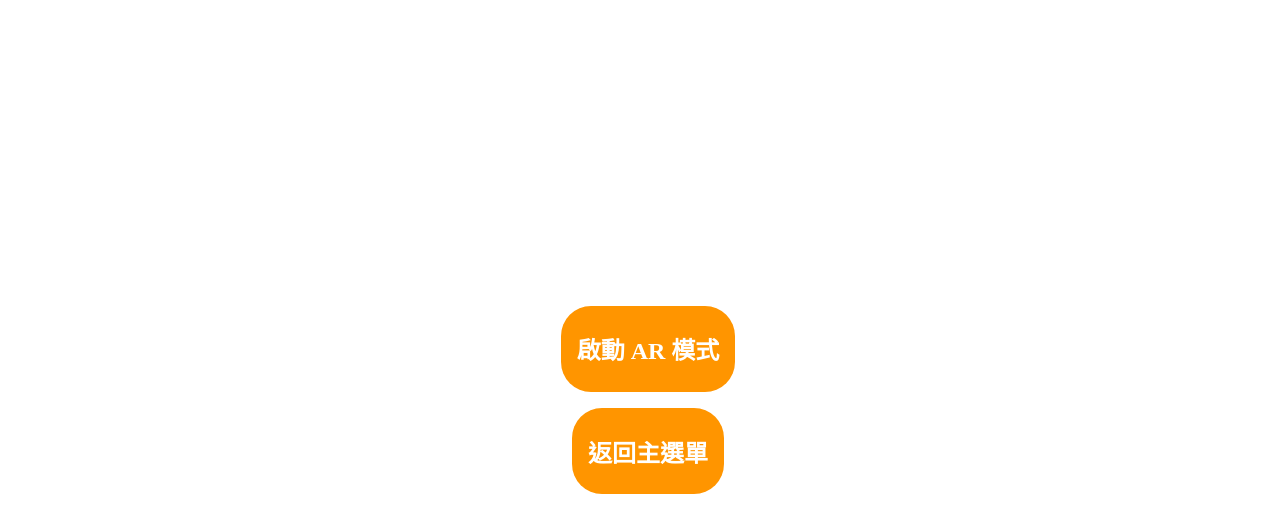
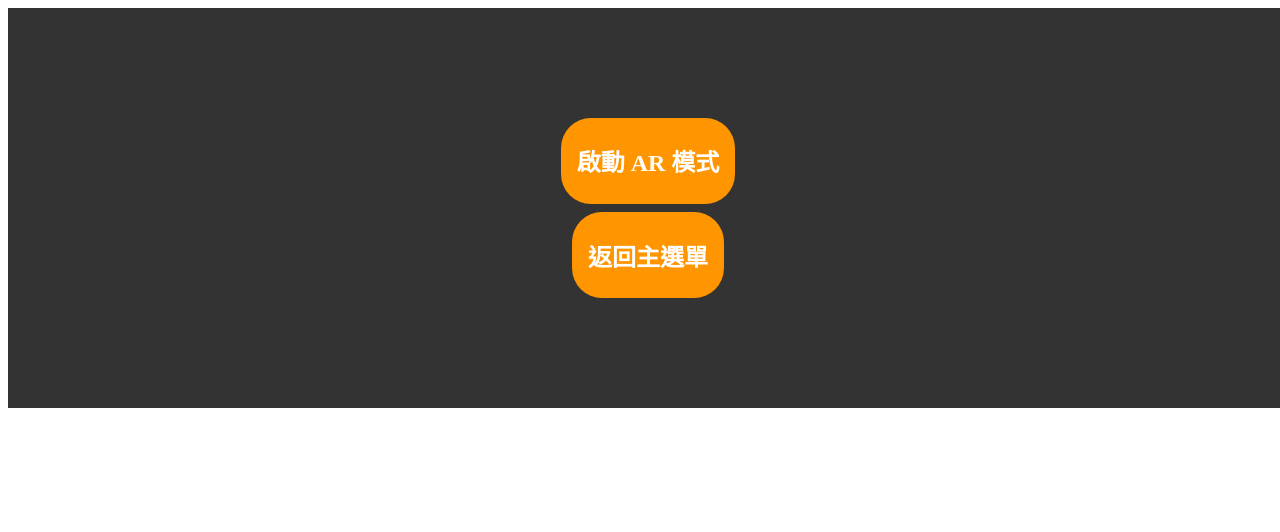
Before and after one commit to hot7585325/WebAR_Demo, a website built with Vite: page PlaneTracking_ios.html in a window 1280 px wide. Built offline with nearby package versions, Linux system fonts and the light colour scheme.

Commit message:
測試修正

```diff
--- a/src/css/styles_P.css
+++ b/src/css/styles_P.css
@@ -86,10 +86,10 @@
     display: flex;
     position: absolute;
     z-index: 1000;
-    bottom: 0;
+    bottom: 50;
     width: 100vw;
-    height: 100vh;
-    background-color: rgba(0, 0, 0, 0);
+    height: 50vh;
+    background-color: rgba(0, 0, 0, 0.801);
 
     justify-content: center;
     align-items: center;
--- a/src/js/PlaneTrackindMode.js
+++ b/src/js/PlaneTrackindMode.js
@@ -1,15 +1,15 @@
 
-document.getElementById('start-ar').addEventListener('click', async () => {
-  if (navigator.xr) {
-    const session = await navigator.xr.requestSession('immersive-ar', {
-      requiredFeatures: ['hit-test']
-    });
+// document.getElementById('start-ar').addEventListener('click', async () => {
+//   if (navigator.xr) {
+//     const session = await navigator.xr.requestSession('immersive-ar', {
+//       requiredFeatures: ['hit-test']
+//     });
 
-    renderer.xr.setSession(session);
-  } else {
-    alert('你的裝置不支援 WebXR AR 模式，啟用QuickLook');
-  }
-});
+//     renderer.xr.setSession(session);
+//   } else {
+//     alert('你的裝置不支援 WebXR AR 模式，啟用QuickLook');
+//   }
+// });
 
 
 navigator.xr.isSessionSupported('immersive-ar').then((supported) => {
```
Also changed, not shown: test.html (+16 -3 lines).
